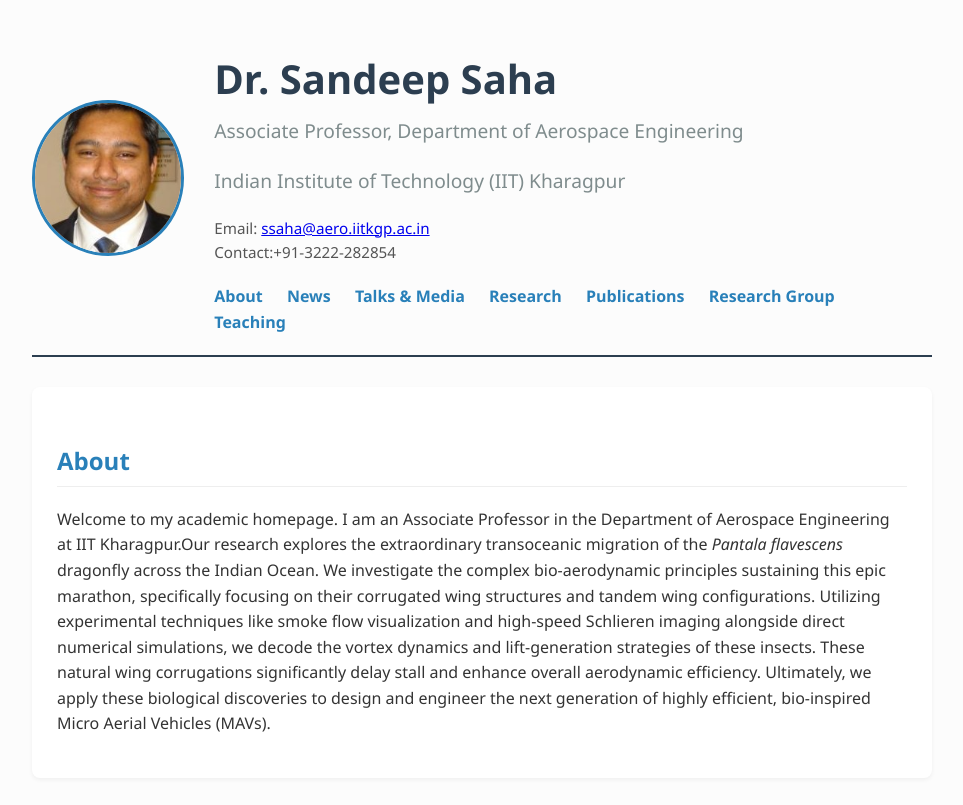
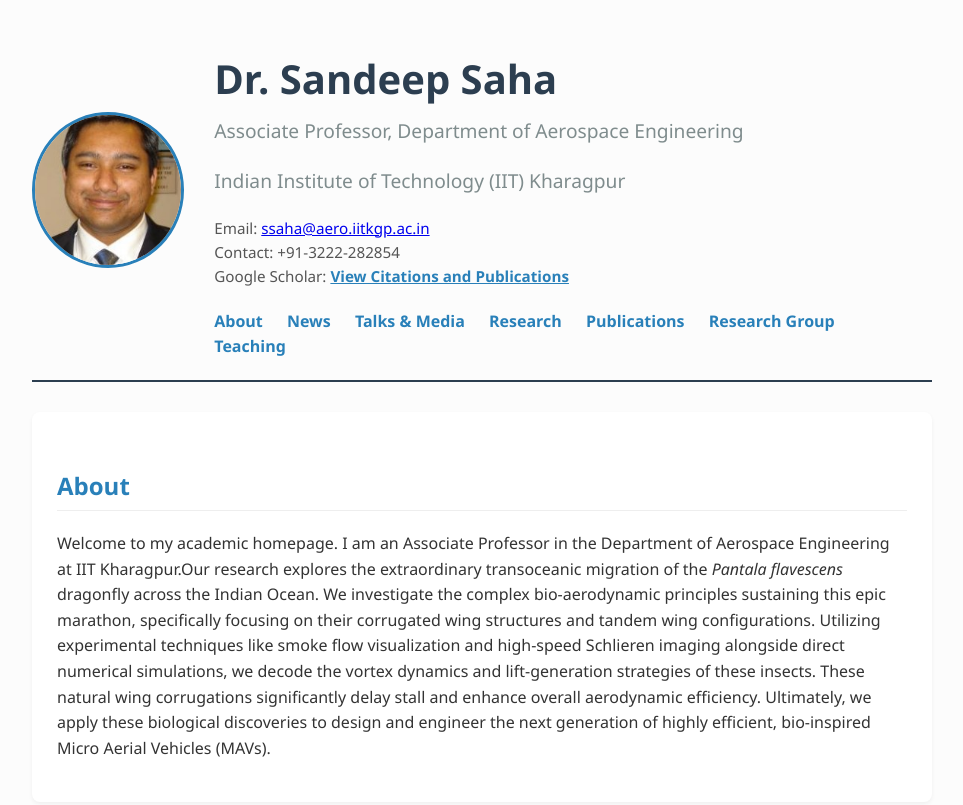
Before and after one commit to ssaha-aero/TAILWIND-Lab, a plain HTML site: page index.html in a window 1280 px wide. Shown: the top 805 px of the page, without its empty margins (158-1121 px from the left). Drawn offline with Linux system fonts and the light colour scheme.

Commit message:
Update index.html

```diff
--- a/index.html
+++ b/index.html
@@ -245,8 +245,9 @@
             <p class="subtitle">Indian Institute of Technology (IIT) Kharagpur</p>
 
             <div class="contact-info">
-                Email: <a href="mailto:ssaha@aero.iitkgp.ac.in">ssaha@aero.iitkgp.ac.in</a><br>
-                Contact:+91-3222-282854<br>
+               Email: <a href="mailto:ssaha@aero.iitkgp.ac.in">ssaha@aero.iitkgp.ac.in</a><br>
+                Contact: +91-3222-282854<br>
+                Google Scholar: <a href="https://scholar.google.com/citations?user=QzxWidEAAAAJ&hl=en" target="_blank" style="color: #2980b9; font-weight: bold; text-decoration: underline;">View Citations and Publications</a><br>
             </div>
 
             <nav class="nav-links">
```
